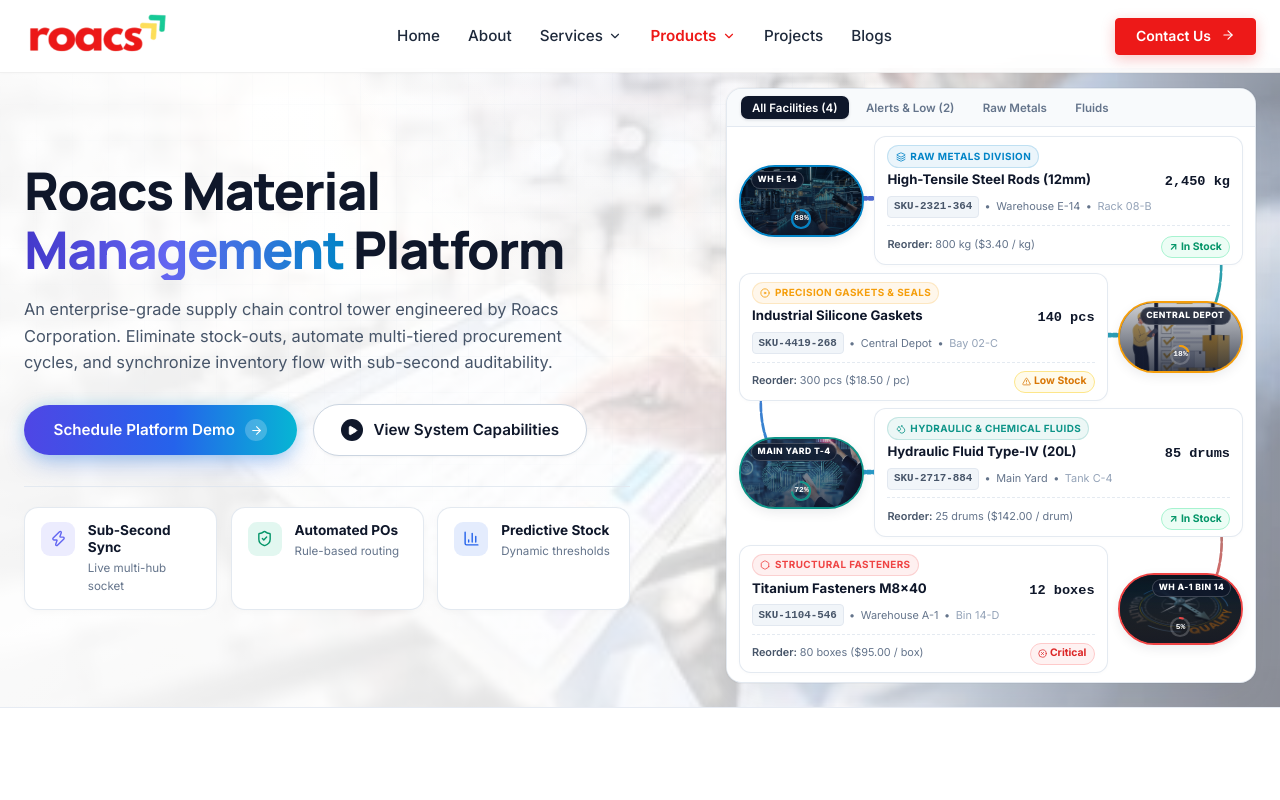
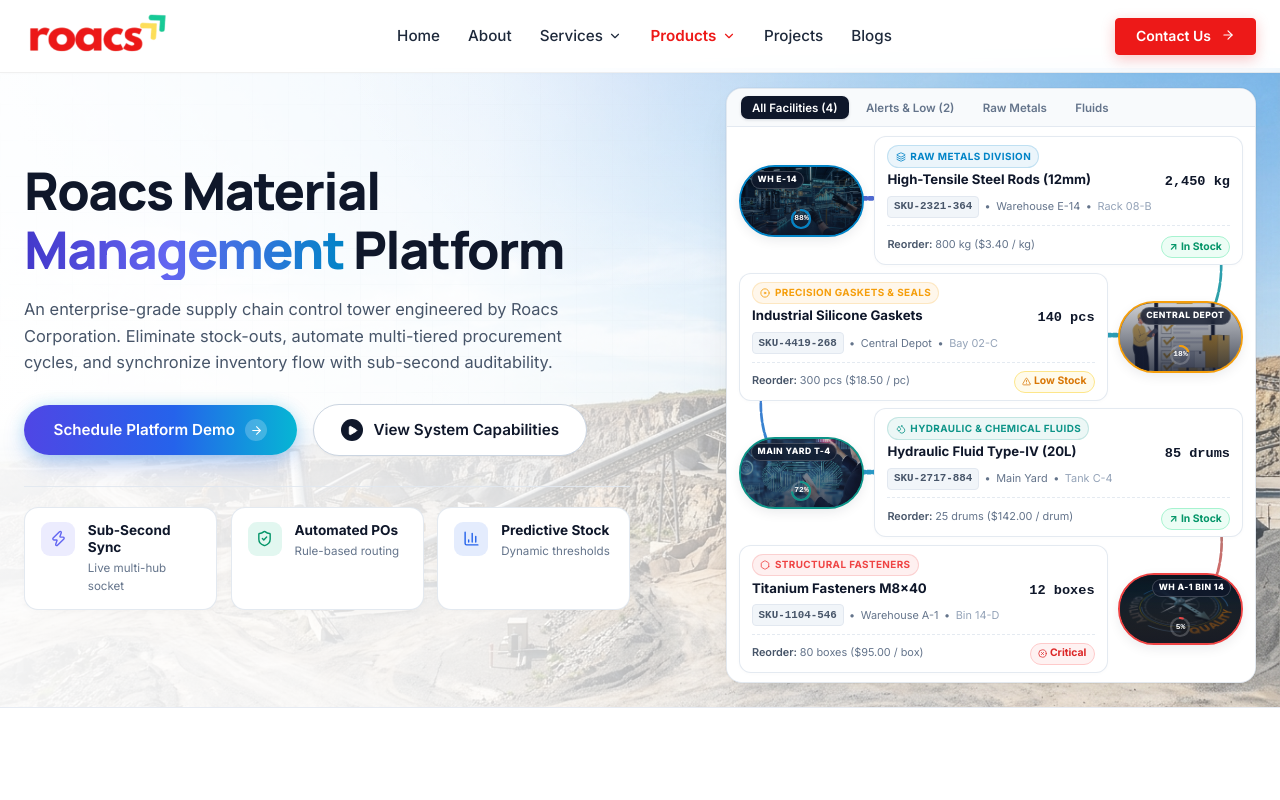
Before and after one commit to roacstech/roacs_new_website, a Next.js app: page /material-management in a window 1280 px wide. Shown: the top 800 px of the page. Built offline with nearby package versions, Linux system fonts and the light colour scheme; a web font is replaced by a local one.

Commit message:
feat(material-management): set quarry conveyor aggregate facility background image without bottom zigzag graphics

```diff
--- a/src/components/material-management/MaterialHero.tsx
+++ b/src/components/material-management/MaterialHero.tsx
@@ -131,7 +131,7 @@ export function MaterialHero() {
 
   return (
     <section className="material-hero-section">
-      {/* Authentic Warehouse & Production Control Tower Background Image */}
+      {/* Industrial Aggregate & Quarry Conveyor Facility Background Image */}
       <div
         style={{
           position: "absolute",
@@ -143,25 +143,25 @@ export function MaterialHero() {
         aria-hidden="true"
       >
         <Image
-          src="/images/warehouse-production-hero.jpg"
-          alt="Modern Warehouse Logistics and Tablet Production Control"
+          src="/images/material/quarry-conveyor-hero-bg.jpg"
+          alt="Modern Industrial Aggregate and Raw Materials Conveyor Facility"
           fill
           priority
           sizes="100vw"
-          style={{ objectFit: "cover", objectPosition: "center right", opacity: 0.72 }}
+          style={{ objectFit: "cover", objectPosition: "center right", opacity: 0.88 }}
         />
-        {/* Directional Soft Scrim: Opaque on left for pristine text legibility, luminous on right */}
+        {/* Directional Soft Scrim: Opaque on left for pristine text legibility, crystal clear on right */}
         <div
           style={{
             position: "absolute",
             inset: 0,
-            background: "linear-gradient(90deg, rgba(255, 255, 255, 0.94) 0%, rgba(255, 255, 255, 0.84) 42%, rgba(255, 255, 255, 0.48) 78%, rgba(255, 255, 255, 0.3) 100%)"
+            background: "linear-gradient(90deg, rgba(255, 255, 255, 0.94) 0%, rgba(255, 255, 255, 0.82) 38%, rgba(255, 255, 255, 0.42) 70%, rgba(255, 255, 255, 0.15) 100%)"
           }}
         />
       </div>
 
       {/* Precision Engineering Grid Background (Subtle Overlay) */}
-      <div className="material-hero-grid-bg" style={{ opacity: 0.2 }} aria-hidden="true" />
+      <div className="material-hero-grid-bg" style={{ opacity: 0.15 }} aria-hidden="true" />
 
       {/* Gentle Ambient Top Radial Light */}
       <div
```
Also changed, not shown: public/images/material/quarry-conveyor-hero-bg.jpg (added).
